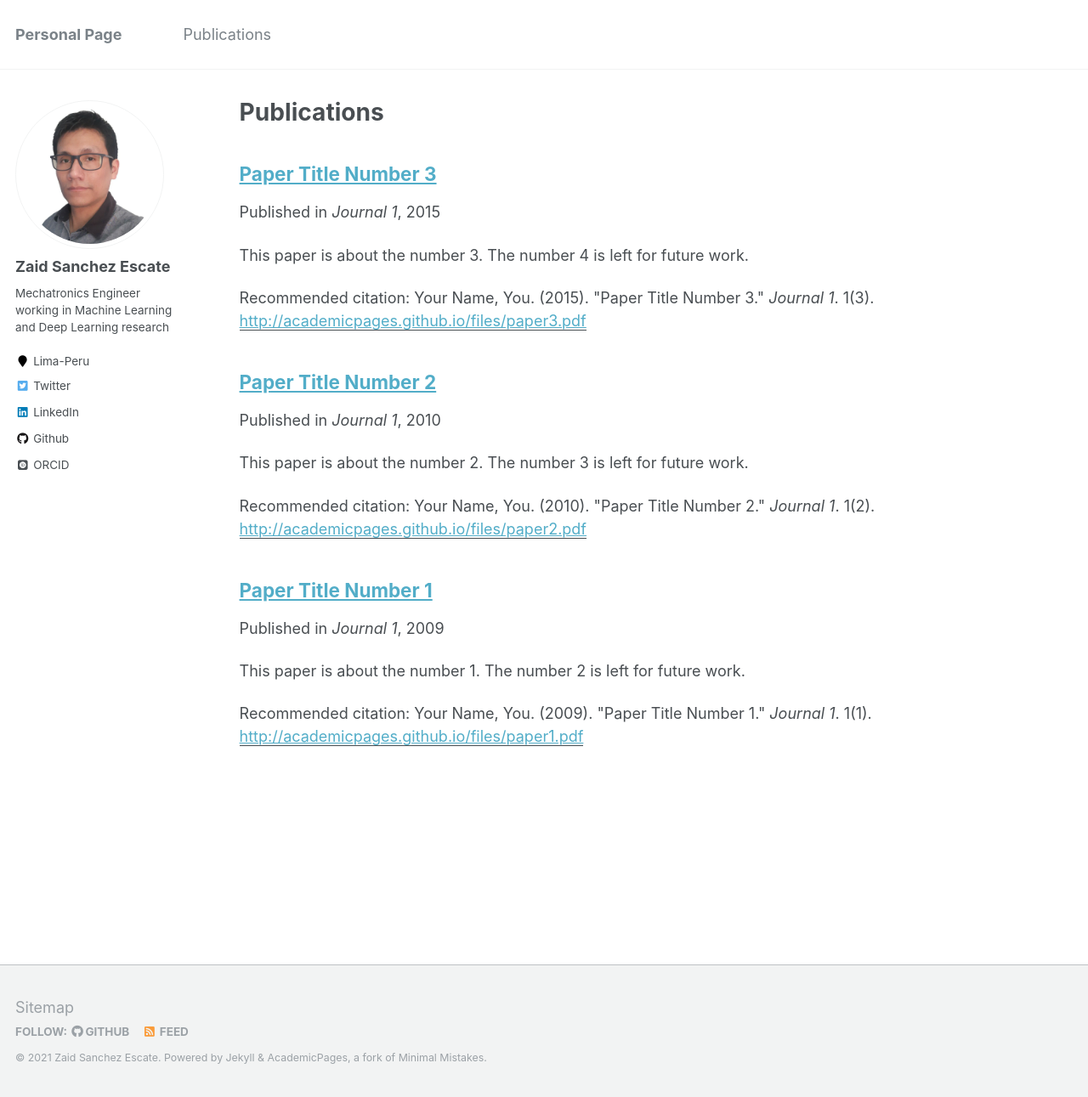
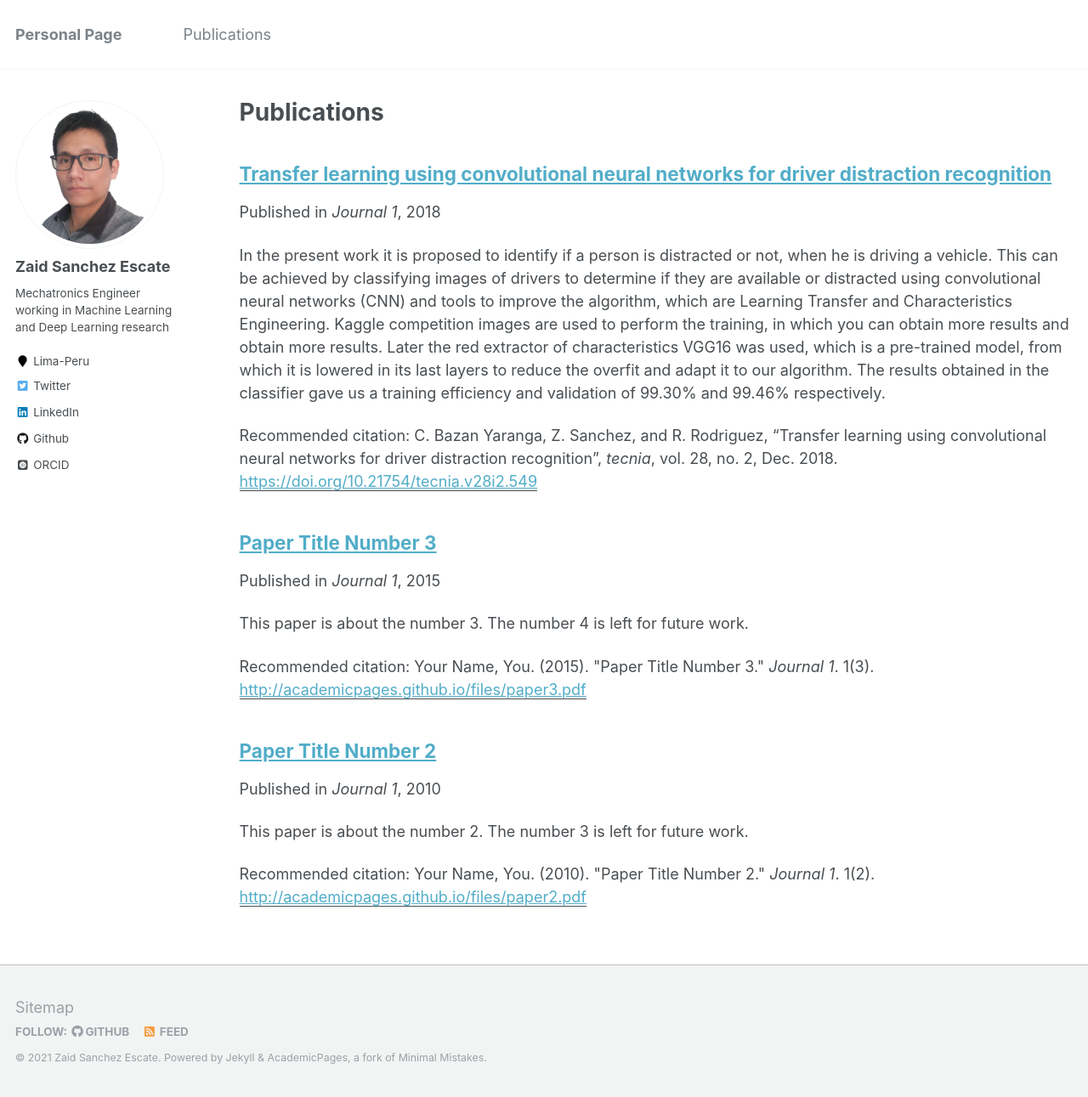
Before and after one commit to zaise/zaise.github.io, a Jekyll site: the page built from _pages/publications.md, in a window 1280 px wide and 1291 px high. Shown: the whole window at 85% size. Built offline with Jekyll 4.4.1, drawn with Linux system fonts in a browser that asks for light colours; some web fonts are replaced.

Commit message:
2104161853

```diff
--- a/_publications/2009-10-01-paper-title-number-1.md
+++ b/_publications/2009-10-01-paper-title-number-1.md
@@ -1,12 +1,12 @@
 ---
-title: "Paper Title Number 1"
+title: "Transfer learning using convolutional neural networks for driver distraction recognition"
 collection: publications
 permalink: /publication/2009-10-01-paper-title-number-1
-excerpt: 'This paper is about the number 1. The number 2 is left for future work.'
-date: 2009-10-01
+excerpt: 'In the present work it is proposed to identify if a person is distracted or not, when he is driving a vehicle. This can be achieved by classifying images of drivers to determine if they are available or distracted using convolutional neural networks (CNN) and tools to improve the algorithm, which are Learning Transfer and Characteristics Engineering. Kaggle competition images are used to perform the training, in which you can obtain more results and obtain more results. Later the red extractor of characteristics VGG16 was used, which is a pre-trained model, from which it is lowered in its last layers to reduce the overfit and adapt it to our algorithm. The results obtained in the classifier gave us a training efficiency and validation of 99.30% and 99.46% respectively.'
+date: 2018-12-17
 venue: 'Journal 1'
-paperurl: 'http://academicpages.github.io/files/paper1.pdf'
-citation: 'Your Name, You. (2009). &quot;Paper Title Number 1.&quot; <i>Journal 1</i>. 1(1).'
+paperurl: 'https://doi.org/10.21754/tecnia.v28i2.549'
+citation: 'C. Bazan Yaranga, Z. Sanchez, and R. Rodriguez, “Transfer learning using convolutional neural networks for driver distraction recognition”, <i>tecnia</i>, vol. 28, no. 2, Dec. 2018.'
 ---
 This paper is about the number 1. The number 2 is left for future work.
 
```
